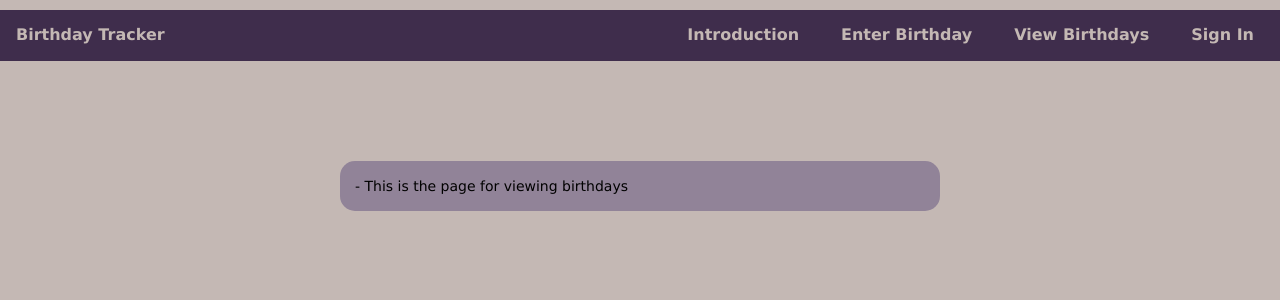
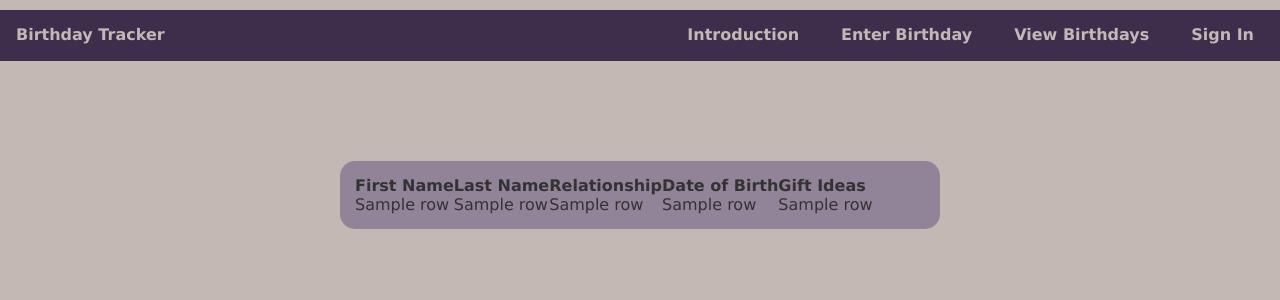
Before and after one commit to shannengeller/WebAppsBirthdayTracker, a Flask app: template website/templates/BT-ViewBDay.html in a window 1280 px wide. Shown: the top 300 px of the page. Run offline with Flask 3, Linux system fonts and the light colour scheme; the template is opened without the code that fills it: most values are stand-ins (such as "Sample title", 1, 10 or a date in 2020); some libraries are stand-ins or nearby versions.

Commit message:
started work on displaying birthdays within table

```diff
--- a/website/templates/BT-Intro.html
+++ b/website/templates/BT-Intro.html
@@ -67,7 +67,7 @@
 		We are here to help keep track of all the important people in your lives birthdays! Create an account and never forget a birthday again!
 		<br>
 		<br>
-			<a href="BT-CreateAccount.html" size="lg" id="createAccBtn" type="button"> Create An Account!</a>
+			<a href="BT-CreateAccount.html" size="lg" id="createAccBtn" type="button" variant="dark"> Create An Account!</a>
 		</p>
 
 
--- a/website/templates/BT-ViewBDay.html
+++ b/website/templates/BT-ViewBDay.html
@@ -55,7 +55,28 @@
 		</ul>
 
 		<p title="Birthday Tracker Enter BDay" style="text-align:left; font-family: 'Verdana'; font-size: 14px; width: 600px; margin-left: auto; margin-right: auto; margin-top: 100px;color: black; background-color: 918398; padding: 15px; border-radius: 15px;">
-		- This is the page for viewing birthdays
+			<table>
+				<thead>
+				  <tr>
+					<th>First Name</th>
+					<th>Last Name</th>
+					<th>Relationship</th>
+					<th>Date of Birth</th>
+					<th>Gift Ideas</th>
+				  </tr>
+				</thead>
+				<tbody>
+				  {% for row in data %}
+				  <tr>
+					<td>{{ row[1] }}</td>
+					<td>{{ row[2] }}</td>
+					<td>{{ row[3] }}</td>
+					<td>{{ row[4] }}</td>
+					<td>{{ row[5] }}</td>
+				  </tr>
+				  {% endfor %}
+				</tbody>
+			  </table>
 		</p>
 
 
```
Also changed, not shown: website/models.py (+10 -0 lines), birthdays.db.
